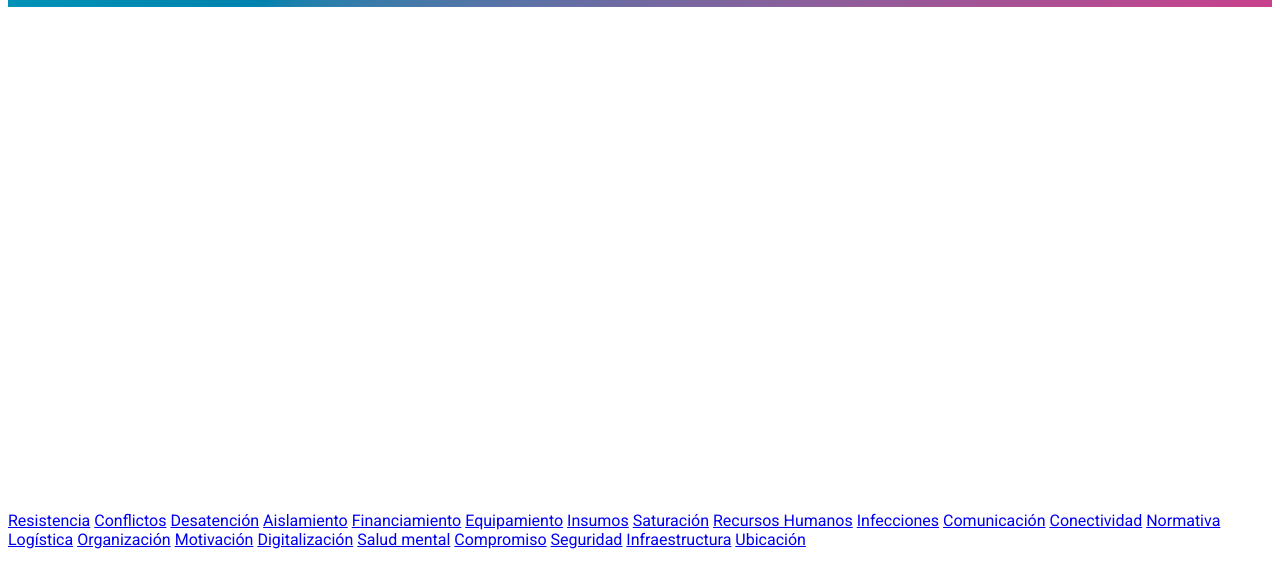
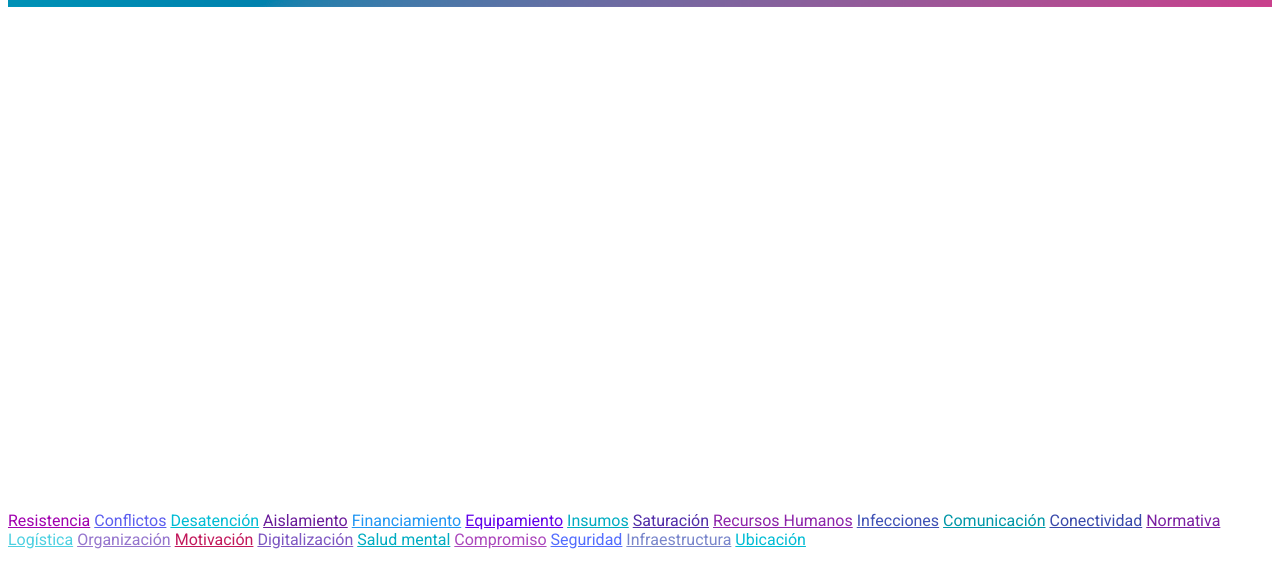
Before and after one commit to fodamercante/foda2024, a plain HTML site: page amenazas.html in a window 1280 px wide. Shown: the part 141-704 px from the top of the page. Drawn offline with Linux system fonts and the light colour scheme.

Commit message:
Add files via upload

```diff
--- a/amenazas.html
+++ b/amenazas.html
@@ -26,28 +26,29 @@
         <div>
         <canvas id="nubeCanvas" width="1800" height="1600"></canvas>
         <div id="nubeEtiquetas">
-            <a href="#" data-weight="500">Resistencia</a>
-            <a href="#" data-weight="400">Conflictos</a>
-            <a href="#" data-weight="300">Desatención</a>
-            <a href="#" data-weight="300">Aislamiento</a>
-            <a href="#" data-weight="200">Financiamiento</a>
-            <a href="#" data-weight="300">Equipamiento</a>
-            <a href="#" data-weight="300">Insumos</a>
-            <a href="#" data-weight="300">Saturación</a>
-            <a href="#" data-weight="400">Recursos Humanos</a>
-            <a href="#" data-weight="400">Infecciones</a>
-            <a href="#" data-weight="400">Comunicación</a>
-            <a href="#" data-weight="300">Conectividad</a>
-            <a href="#" data-weight="300">Normativa</a>
-            <a href="#" data-weight="300">Logística</a>
-            <a href="#" data-weight="400">Organización</a>
-            <a href="#" data-weight="500">Motivación</a>
-            <a href="#" data-weight="400">Digitalización</a>
-            <a href="#" data-weight="300">Salud mental</a>
-            <a href="#" data-weight="400">Compromiso</a>
-            <a href="#" data-weight="400">Seguridad</a>
-            <a href="#" data-weight="300">Infraestructura</a>
-            <a href="#" data-weight="200">Ubicación</a>
+            <a href="#" data-weight="500" style="color: #a101af;">Resistencia</a>
+<a href="#" data-weight="400" style="color: #5d5fef;">Conflictos</a>
+<a href="#" data-weight="300" style="color: #00bcd4;">Desatención</a>
+<a href="#" data-weight="300" style="color: #6a1b9a;">Aislamiento</a>
+<a href="#" data-weight="200" style="color: #2196f3;">Financiamiento</a>
+<a href="#" data-weight="300" style="color: #6200ea;">Equipamiento</a>
+<a href="#" data-weight="300" style="color: #00acc1;">Insumos</a>
+<a href="#" data-weight="300" style="color: #512da8;">Saturación</a>
+<a href="#" data-weight="400" style="color: #8e24aa;">Recursos Humanos</a>
+<a href="#" data-weight="400" style="color: #3f51b5;">Infecciones</a>
+<a href="#" data-weight="400" style="color: #0097a7;">Comunicación</a>
+<a href="#" data-weight="300" style="color: #3949ab;">Conectividad</a>
+<a href="#" data-weight="300" style="color: #7b1fa2;">Normativa</a>
+<a href="#" data-weight="300" style="color: #4dd0e1;">Logística</a>
+<a href="#" data-weight="400" style="color: #9575cd;">Organización</a>
+<a href="#" data-weight="500" style="color: #c2185b;">Motivación</a>
+<a href="#" data-weight="400" style="color: #7e57c2;">Digitalización</a>
+<a href="#" data-weight="300" style="color: #00acc1;">Salud mental</a>
+<a href="#" data-weight="400" style="color: #ab47bc;">Compromiso</a>
+<a href="#" data-weight="400" style="color: #536dfe;">Seguridad</a>
+<a href="#" data-weight="300" style="color: #7986cb;">Infraestructura</a>
+<a href="#" data-weight="200" style="color: #00bcd4;">Ubicación</a>
+
 
         </div>
 
@@ -64,7 +65,7 @@
 
         try {
             TagCanvas.Start("nubeCanvas", "nubeEtiquetas", {
-                textColour: "#336699",
+                textColour: null,
                 outlineColour: "#ffcc00",
                 reverse: true,
                 depth: 0.8,
```
